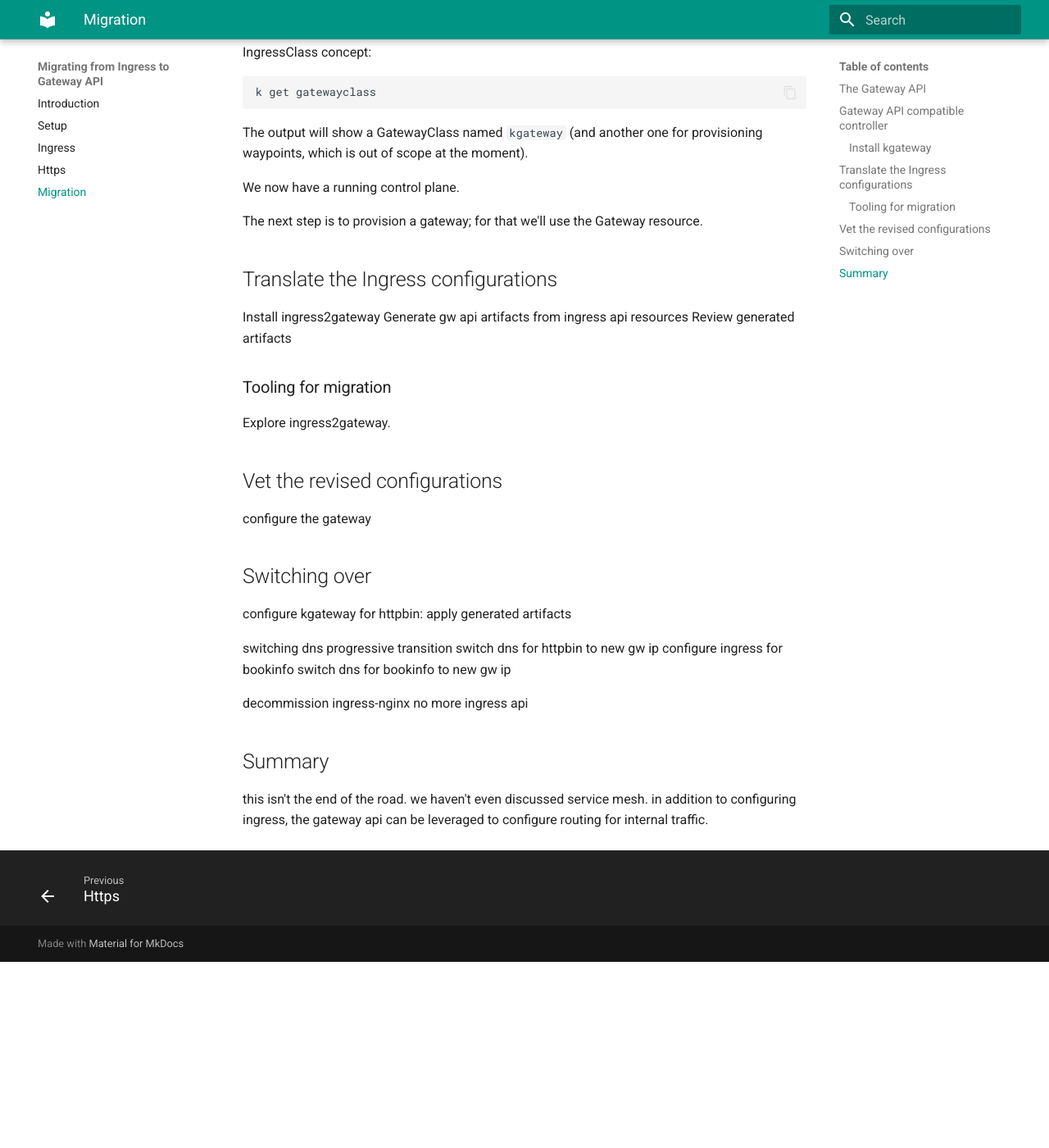
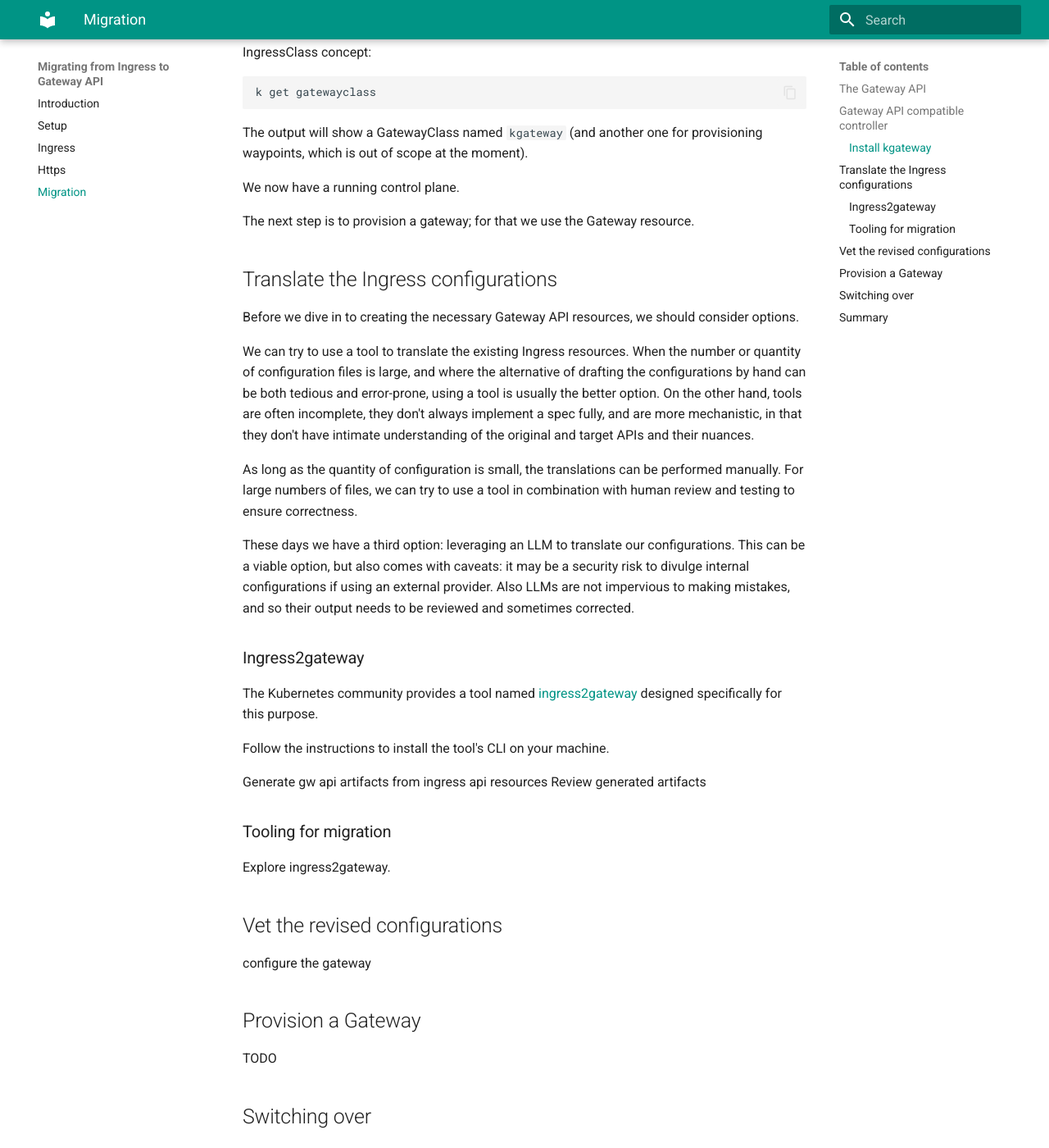
Before and after one commit to eitansuez/ingress-to-gwapi, an MkDocs documentation site: the page built from docs/migration.md, in a window 1280 px wide and 1400 px high, scrolled down 1563 px. Shown: the whole window at 82% size. Built offline with MkDocs 1.6.1 and Material for MkDocs 9.7.7, drawn with Linux system fonts in a browser that asks for light colours; before the commit the page ends 2736 px from its top, so only the background shows below that.

Commit message:
more verbiage..

```diff
--- a/docs/migration.md
+++ b/docs/migration.md
@@ -65,11 +65,30 @@ The output will show a GatewayClass named `kgateway` (and another one for provis
 
 We now have a running control plane.
 
-The next step is to provision a gateway; for that we'll use the Gateway resource.
+The next step is to provision a gateway; for that we use the Gateway resource.
 
 ## Translate the Ingress configurations
 
-Install ingress2gateway
+Before we dive in to creating the necessary Gateway API resources, we should consider options.
+
+We can try to use a tool to translate the existing Ingress resources.
+When the number or quantity of configuration files is large, and where the alternative of drafting the configurations by hand can be both tedious and error-prone, using a tool is usually the better option.
+On the other hand, tools are often incomplete, they don't always implement a spec fully, and are more mechanistic, in that they don't have intimate understanding of the original and target APIs and their nuances.
+
+As long as the quantity of configuration is small, the translations can be performed manually.
+For large numbers of files, we can try to use a tool in combination with human review and testing to ensure correctness.
+
+These days we have a third option:  leveraging an LLM to translate our configurations.
+This can be a viable option, but also comes with caveats:  it may be a security risk to divulge internal configurations if using an external provider.
+Also LLMs are not impervious to making mistakes, and so their output needs to be reviewed and sometimes corrected.
+
+### Ingress2gateway
+
+The Kubernetes community provides a tool named [ingress2gateway](https://kubernetes.io/blog/2023/10/25/introducing-ingress2gateway/) designed specifically for this purpose.
+
+Follow the instructions to install the tool's CLI on your machine.
+
+
 Generate gw api artifacts from ingress api resources
 Review generated artifacts
 
@@ -81,6 +100,10 @@ Explore ingress2gateway.
 ## Vet the revised configurations
 
 configure the gateway
+
+## Provision a Gateway
+
+TODO
 
 ## Switching over
 
```
